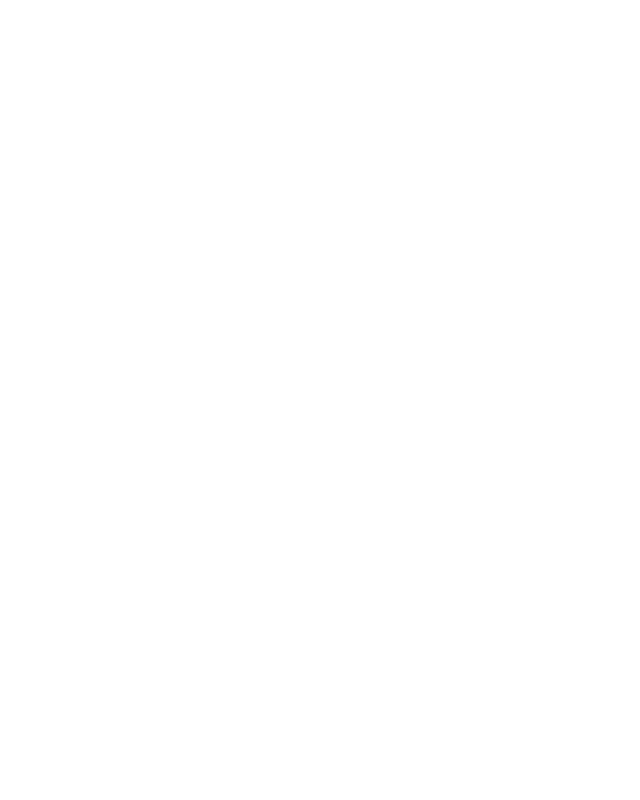
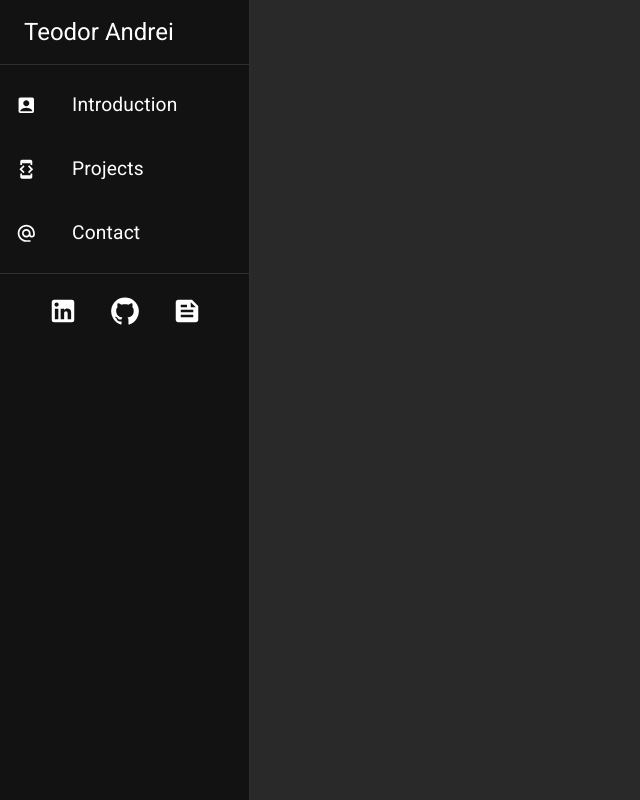
Before and after one commit to Ted2121/Ted2121.github.io, a React (Vite) app in the folder portfolio/: page / in a window 1280 px wide. Shown: the whole page, without its empty margins (0-640 px from the left). Built offline with nearby package versions, Linux system fonts and the light colour scheme.

Commit message:
Added a sidebar for navigation

```diff
--- a/portfolio/src/App.jsx
+++ b/portfolio/src/App.jsx
@@ -1,11 +1,25 @@
-import { useState } from 'react'
 import './App.css'
+import { ColorModeContext, useMode } from './theme';
+import { CssBaseline, ThemeProvider } from '@mui/material';
+import Sidebar from './layouts/Sidebar';
 
 function App() {
+  const [theme, colorMode] = useMode();
+
   return (
-   <>
-   </>
-  )
+    <ColorModeContext.Provider value={colorMode}>
+      <ThemeProvider theme={theme}>
+        <CssBaseline />
+        <div className="app">
+          <main className="content">
+          <div>
+          <Sidebar/>
+          </div>
+          </main>
+        </div>
+      </ThemeProvider>
+    </ColorModeContext.Provider>
+  );
 }
 
-export default App
+export default App;
--- /dev/null
+++ b/portfolio/src/layouts/Sidebar.jsx
@@ -0,0 +1,140 @@
+import React, { useState } from 'react';
+import AppBar from '@mui/material/AppBar';
+import Grid from '@mui/material/Box';
+import Stack from '@mui/material/Stack';
+import Box from '@mui/material/Box';
+import Divider from '@mui/material/Divider';
+import Drawer from '@mui/material/Drawer';
+import IconButton from '@mui/material/IconButton';
+import LinkedInIcon from '@mui/icons-material/LinkedIn';
+import GitHubIcon from '@mui/icons-material/GitHub';
+import FeedIcon from '@mui/icons-material/Feed';
+import AccountBoxIcon from '@mui/icons-material/AccountBox';
+import DeveloperModeIcon from '@mui/icons-material/DeveloperMode';
+import AlternateEmailIcon from '@mui/icons-material/AlternateEmail';
+import List from '@mui/material/List';
+import ListItem from '@mui/material/ListItem';
+import ListItemButton from '@mui/material/ListItemButton';
+import ListItemIcon from '@mui/material/ListItemIcon';
+import ListItemText from '@mui/material/ListItemText';
+import MenuIcon from '@mui/icons-material/Menu';
+import Toolbar from '@mui/material/Toolbar';
+import Typography from '@mui/material/Typography';
+
+const drawerWidth = 250;
+
+function Sidebar() {
+  const [mobileOpen, setMobileOpen] = useState(false);
+
+  const handleDrawerToggle = () => {
+    setMobileOpen(!mobileOpen);
+  };
+
+  const drawer = (
+    <div>
+      <Toolbar>
+        <Typography variant="h3" component="h1">Teodor Andrei</Typography>
+      </Toolbar>
+      <Divider />
+      <List>
+        {['Introduction', 'Projects', 'Contact'].map((text, index) => (
+          <ListItem
+            key={text}
+            disablePadding
+          >
+            <ListItemButton sx={{ height: "4rem" }}>
+              <ListItemIcon>
+                {index === 0 && <AccountBoxIcon /> ||
+                  index === 1 && <DeveloperModeIcon /> ||
+                  index === 2 && <AlternateEmailIcon />}
+              </ListItemIcon>
+              <ListItemText
+                primary={text}
+                primaryTypographyProps={{ sx: { fontSize: '1.2rem' } }}
+              />
+            </ListItemButton>
+          </ListItem>
+        ))}
+      </List>
+      <Divider />
+      <Box sx={{ display: 'flex', justifyContent: 'center', marginTop: "10px" }}>
+
+        <Stack direction="row" spacing={1} alignItems="center">
+          <a href="https://www.linkedin.com/in/teodor-andrei-1b91371ba/" target="_blank" rel="noopener noreferrer">
+            <IconButton aria-label="linkedin" size="large">
+              <LinkedInIcon fontSize="large" />
+            </IconButton>
+          </a>
+          <a href="https://github.com/Ted2121" target="_blank" rel="noopener noreferrer">
+            <IconButton aria-label="github" size="large">
+              <GitHubIcon fontSize="large" />
+            </IconButton>
+          </a>
+          <a href="https://drive.google.com/file/d/1N6f3wBg4OMLF4_aL1n7IiLwDydOQ8ndH/view?usp=drive_link" target="_blank" rel="noopener noreferrer">
+            <IconButton aria-label="cv" size="large">
+              <FeedIcon fontSize="large" />
+            </IconButton>
+          </a>
+        </Stack>
+      </Box>
+    </div>
+  );
+
+
+  return (
+    <Grid sx={{ display: 'flex' }}>
+      <AppBar
+        position="fixed"
+        sx={{
+          display: { sm: 'none' }
+        }}
+      >
+        <Toolbar>
+          <IconButton
+            color="inherit"
+            aria-label="open drawer"
+            edge="start"
+            onClick={handleDrawerToggle}
+            sx={{ mr: 2, display: { sm: 'none' } }}
+          >
+            <MenuIcon />
+          </IconButton>
+
+        </Toolbar>
+      </AppBar>
+      <Grid
+        component="nav"
+        sx={{ width: { sm: drawerWidth }, flexShrink: { sm: 0 } }}
+        aria-label="sections"
+      >
+        <Drawer
+          variant="temporary"
+          open={mobileOpen}
+          onClose={handleDrawerToggle}
+          ModalProps={{
+            keepMounted: true,
+          }}
+          sx={{
+            display: { xs: 'block', sm: 'none' },
+            '& .MuiDrawer-paper': { boxSizing: 'border-box', width: drawerWidth },
+          }}
+        >
+          {drawer}
+        </Drawer>
+        <Drawer
+          variant="permanent"
+          sx={{
+            display: { xs: 'none', sm: 'block' },
+            '& .MuiDrawer-paper': { boxSizing: 'border-box', width: drawerWidth },
+          }}
+          open
+        >
+          {drawer}
+        </Drawer>
+      </Grid>
+
+    </Grid>
+  );
+}
+
+export default Sidebar;
```
